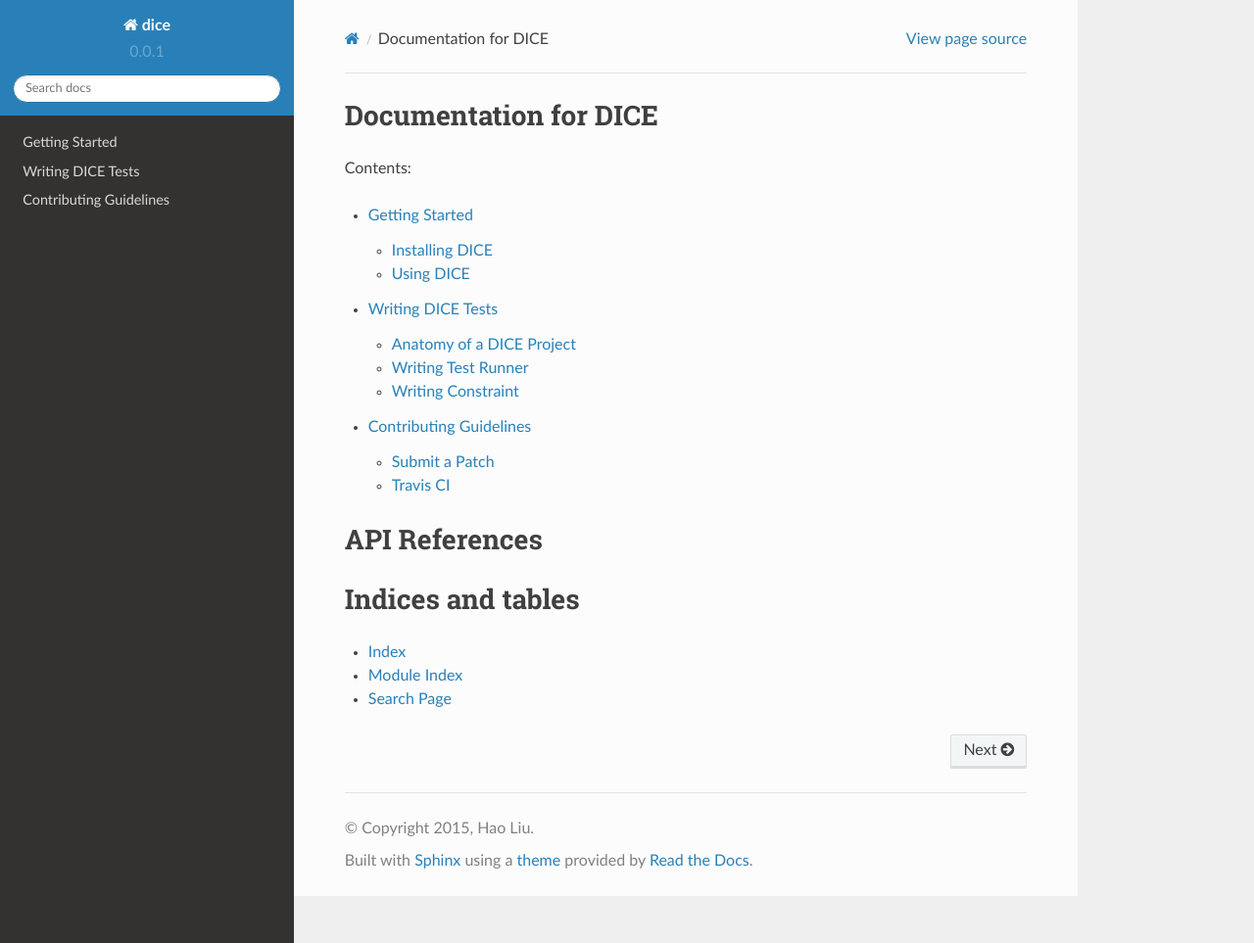
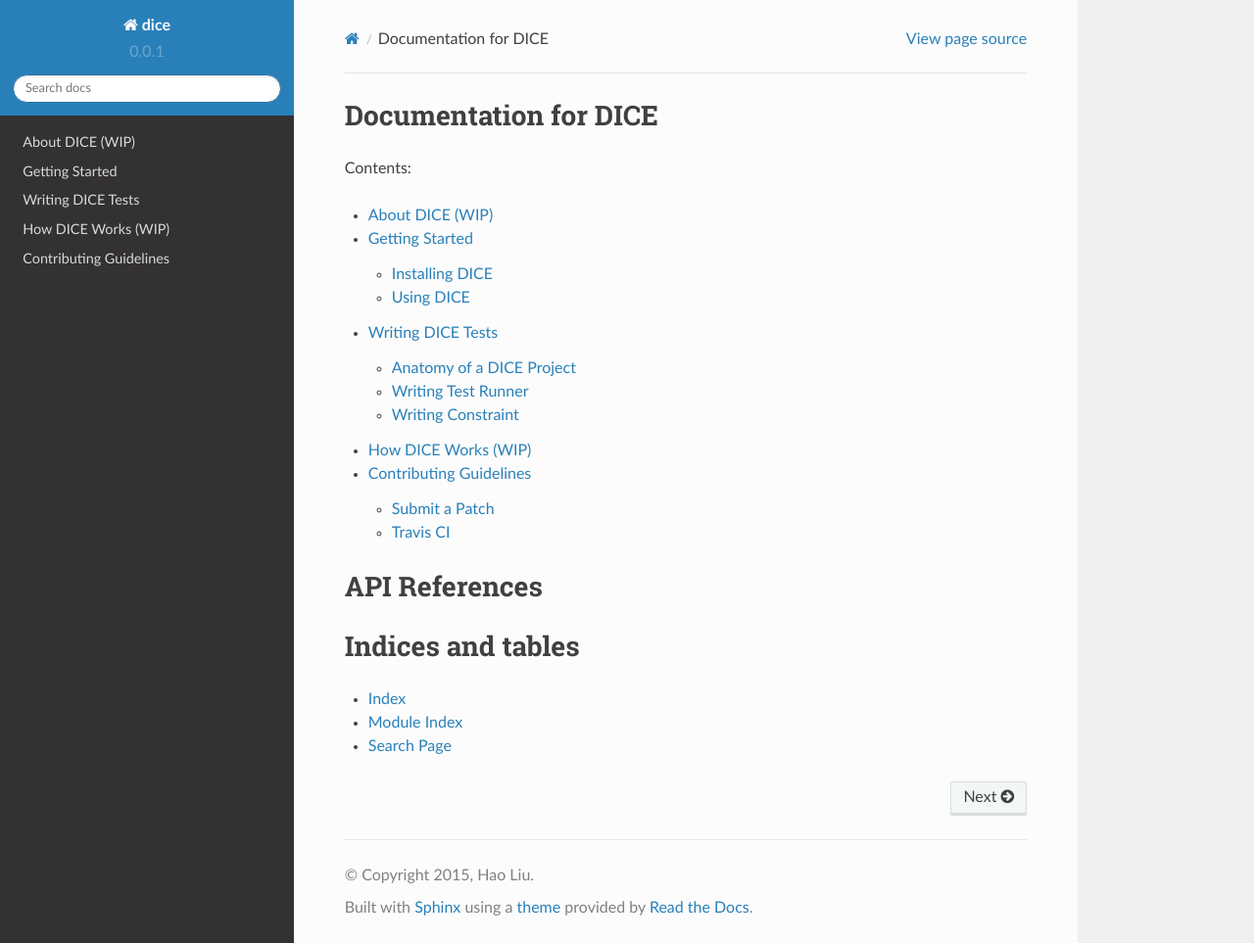
Before and after one commit to code-dice/dice, a Sphinx documentation site: the page built from docs/source/index.rst, in a window 1280 px wide and 963 px high. Shown: the whole window at 98% size. Built offline with Sphinx 7.4.7 and the Read the Docs theme 2.0.0, drawn with Linux system fonts in a browser that asks for light colours; pages that are not in the unit, such as notebooks, are missing from menus.

```diff
--- /dev/null
+++ b/docs/source/about.rst
@@ -0,0 +1,3 @@
+================
+About DICE (WIP)
+================
--- /dev/null
+++ b/docs/source/how_it_works.rst
@@ -0,0 +1,3 @@
+====================
+How DICE Works (WIP)
+====================
--- a/docs/source/index.rst
+++ b/docs/source/index.rst
@@ -6,8 +6,10 @@ Contents:
 .. toctree::
    :maxdepth: 2
 
+   about
    get_start
    write_test
+   how_it_works
    contribute
 
 API References
```
Also changed, not shown: README.rst (+12 -7 lines).
